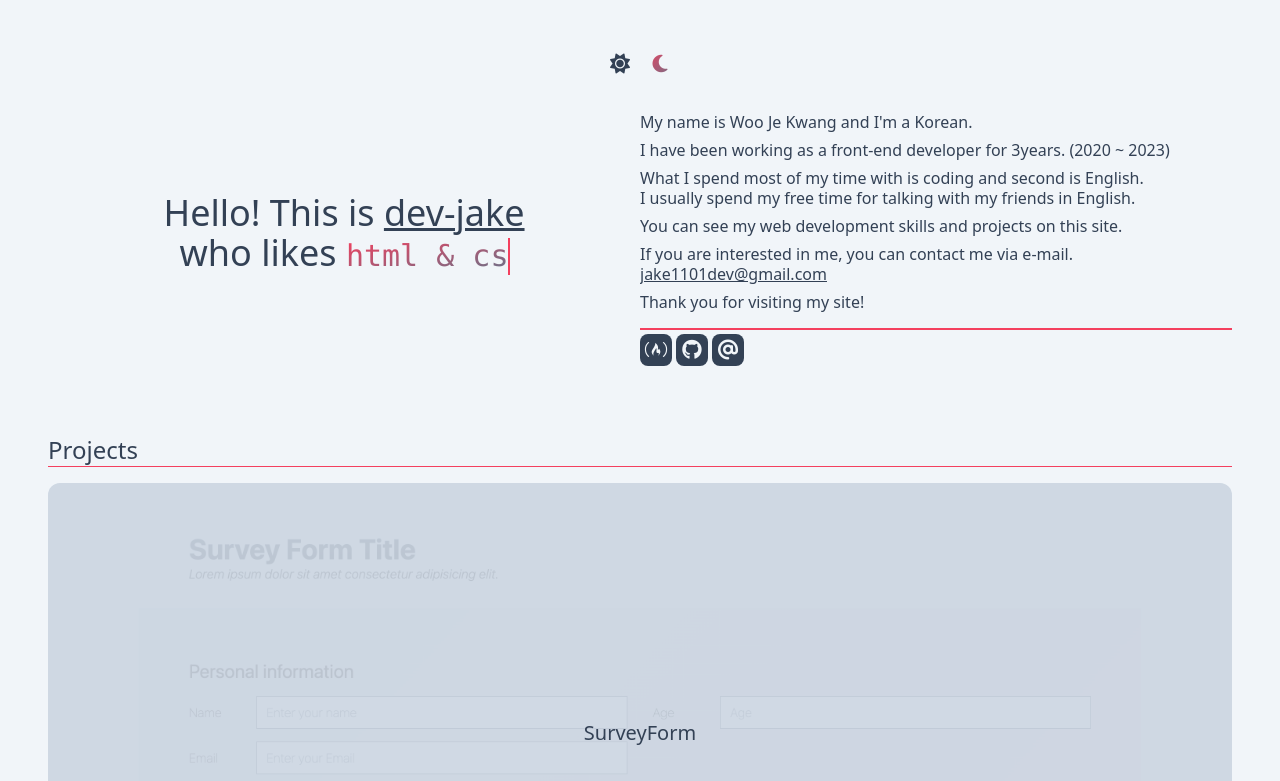
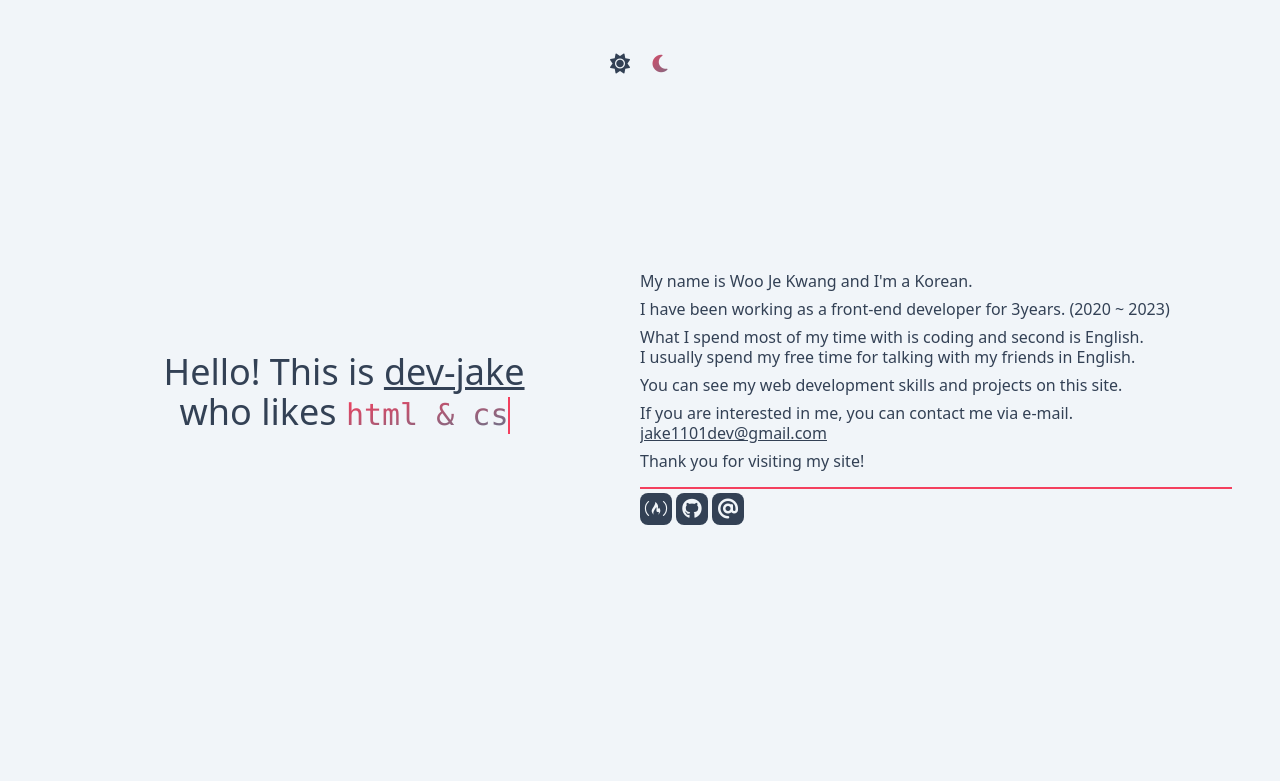
Before and after one commit to dev-wjk/portfolio-project, a website built with Vite: page index.html in a window 1280 px wide. Shown: the top 781 px of the page. Built offline with nearby package versions, Linux system fonts and the light colour scheme; files whose address does not match are found by name.

Commit message:
modify style

```diff
--- a/src/index.css
+++ b/src/index.css
@@ -81,7 +81,7 @@ header {
 }
 
 header > div:nth-child(1) {
-  @apply mb-8 text-center flex items-center justify-end gap-2 lg:justify-center;
+  @apply mb-8 text-center flex items-center justify-end gap-2 lg:justify-center lg:mb-0;
 
   i {
     @apply text-current transition;
@@ -93,7 +93,7 @@ header > div:nth-child(1) {
 }
 
 header > div:nth-child(2) {
-  @apply lg:grid lg:grid-flow-col lg:grid-cols-2;
+  @apply lg:grid lg:grid-flow-col lg:grid-cols-2 lg:h-[80vh];
 
   h1 {
     @apply animate-expand mb-4 lg:flex lg:flex-col lg:justify-center lg:items-center;
@@ -112,7 +112,7 @@ header > div:nth-child(2) {
   }
 
   section {
-    @apply relative;
+    @apply relative lg:flex lg:flex-col lg:justify-center;
 
     div:first-child {
       @apply flex flex-col gap-2 h-[300px] overflow-y-scroll transition-[height] duration-300 scrollbar-hide lg:h-max;
```
